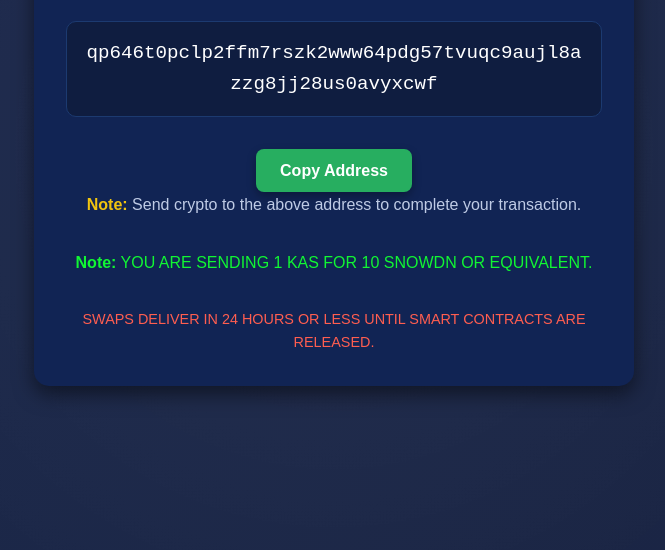
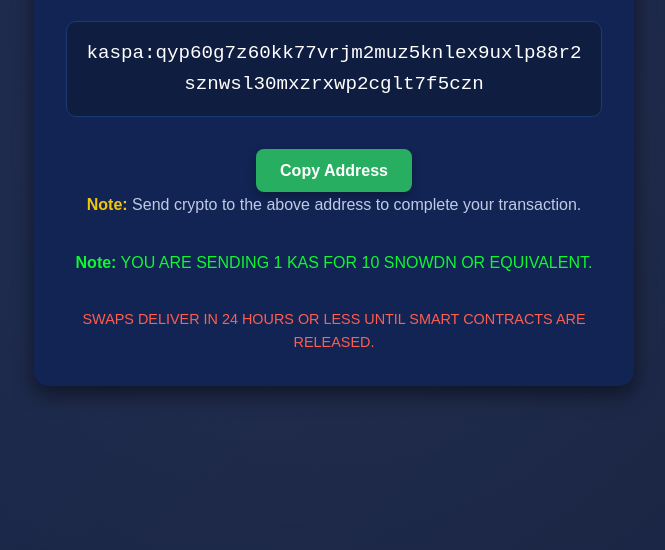
Before and after one commit to Zarbelt/Swap, a plain HTML site: page buytreasury.html in a window 1280 px wide. Shown: the part 250-800 px from the top of the page, without its empty margins (306-971 px from the left). Drawn offline with Linux system fonts and the light colour scheme.

Commit message:
Update buytreasury.html

```diff
--- a/buytreasury.html
+++ b/buytreasury.html
@@ -133,7 +133,7 @@
   <div class="treasury-container">
     <h1>Buy Treasury</h1>
     <div class="crypto-address" id="cryptoAddress">
-      qp646t0pclp2ffm7rszk2www64pdg57tvuqc9aujl8azzg8jj28us0avyxcwf
+      kaspa:qyp60g7z60kk77vrjm2muz5knlex9uxlp88r2sznwsl30mxzrxwp2cglt7f5czn
     </div>
     <button class="copy-btn" onclick="copyToClipboard()">Copy Address</button>
     <p class="info-text">
```
